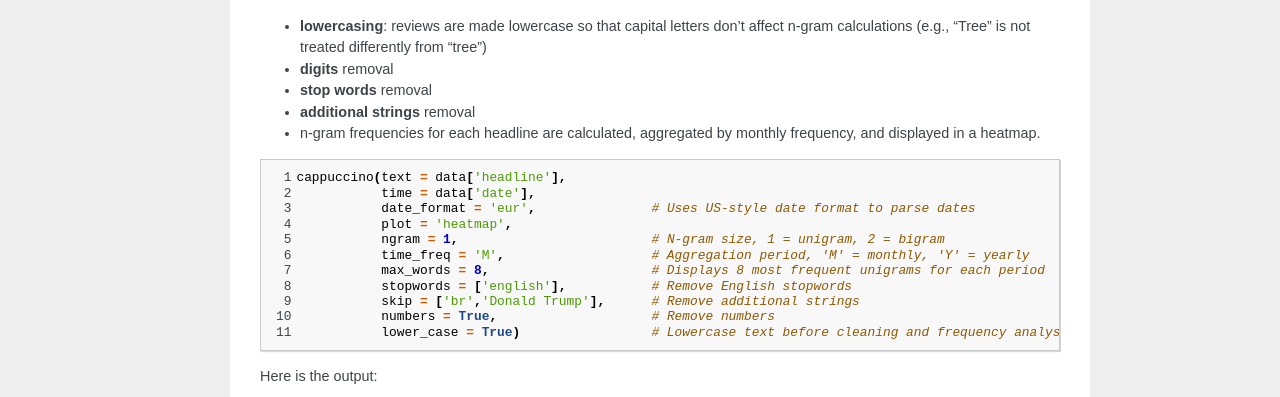
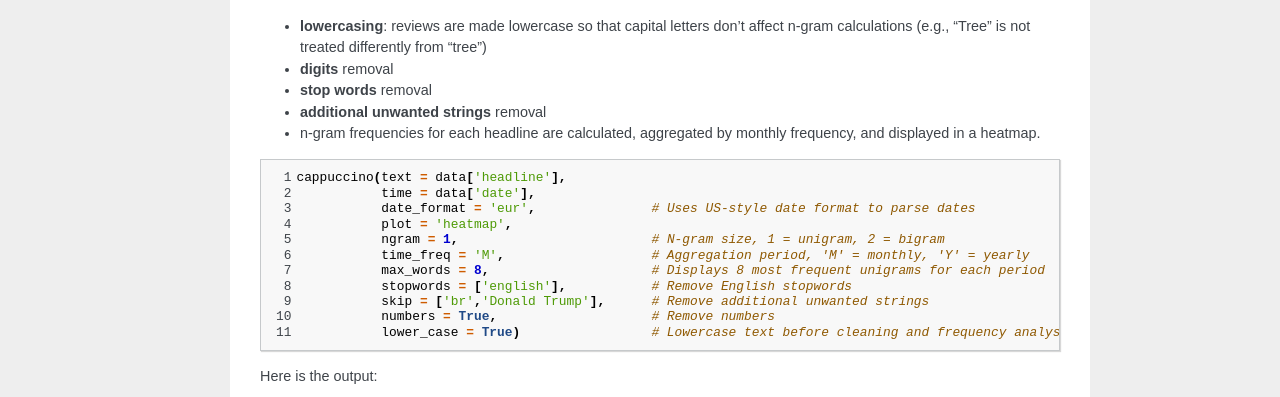
Before and after one commit to PetrKorab/Arabica, a Sphinx documentation site: the page built from docs/source/Heatmap.rst, in a window 1280 px wide. Shown: the part 627-1024 px from the top of the page. Built offline with Sphinx 7.4.7, drawn with Linux system fonts in a browser that asks for light colours; pages that are not in the unit, such as notebooks, are missing from menus.

Commit message:
Update Heatmap.rst

```diff
--- a/docs/source/Heatmap.rst
+++ b/docs/source/Heatmap.rst
@@ -49,7 +49,7 @@ It procceeds in this way:
 
 * **stop words** removal
 
-* **additional strings** removal
+* **additional unwanted strings** removal
 
 * n-gram frequencies for each headline are calculated, aggregated by monthly frequency, and displayed in a heatmap.
 
@@ -64,7 +64,7 @@ It procceeds in this way:
               time_freq = 'M',                   # Aggregation period, 'M' = monthly, 'Y' = yearly
               max_words = 8,                     # Displays 8 most frequent unigrams for each period
               stopwords = ['english'],           # Remove English stopwords
-              skip = ['br','Donald Trump'],      # Remove additional strings
+              skip = ['br','Donald Trump'],      # Remove additional unwanted strings
               numbers = True,                    # Remove numbers
               lower_case = True)                 # Lowercase text before cleaning and frequency analysis
 
```
